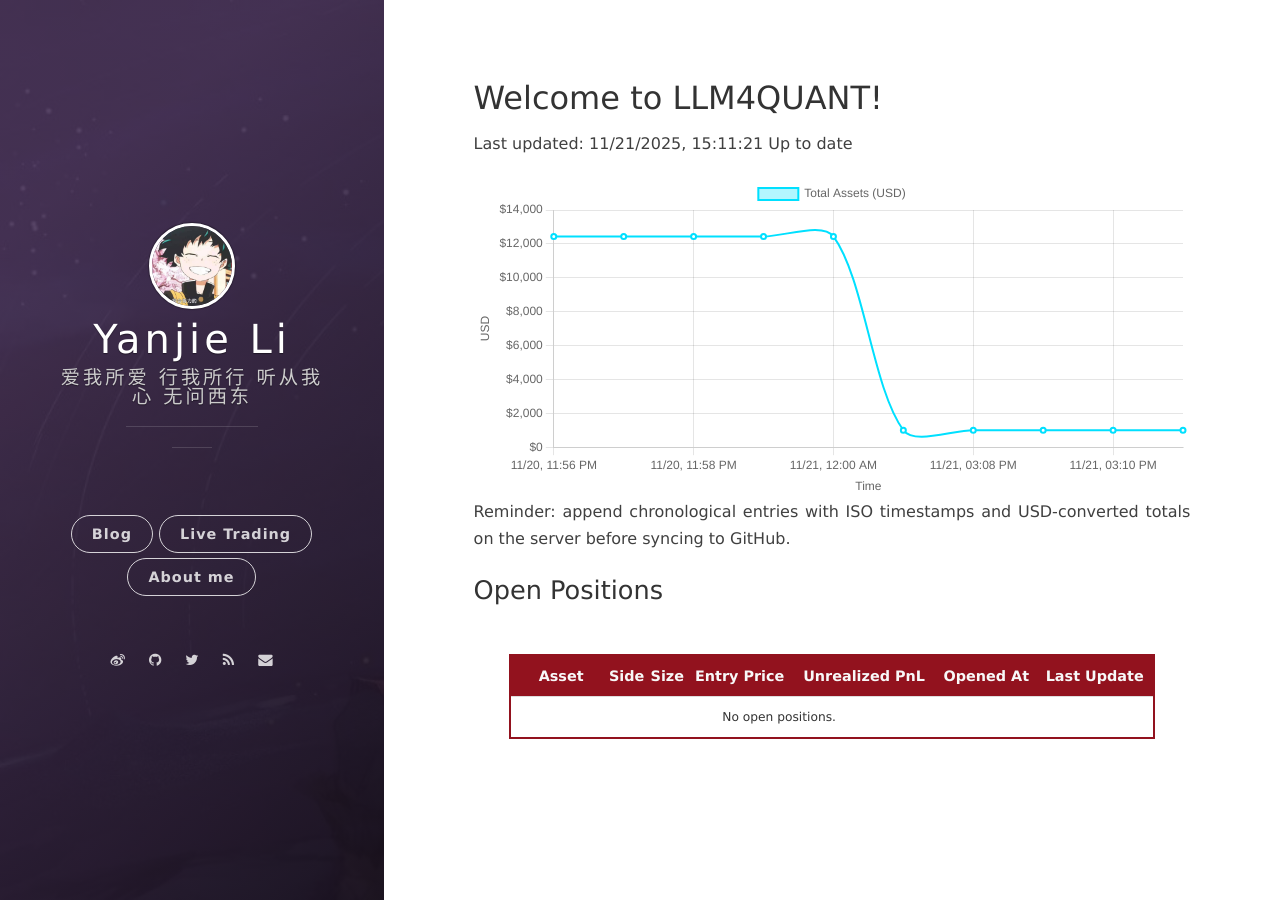
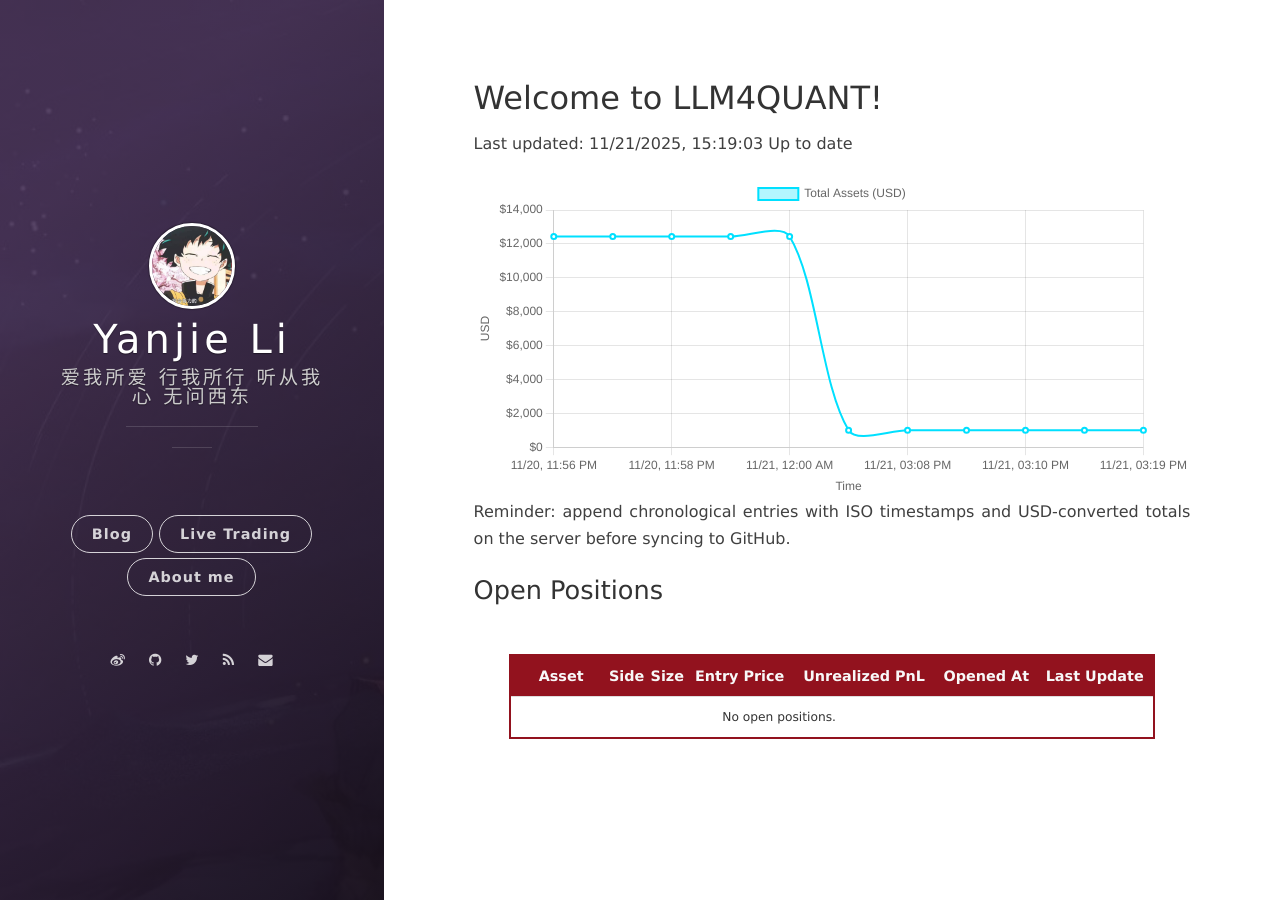
Before and after one commit to leeyegy/leeyegy.github.io, a Jekyll site: the page built from live-trading.html, in a window 1280 px wide. Built offline with Jekyll 4.4.1, drawn with Linux system fonts in a browser that asks for light colours; nearby versions of some CDN libraries; some of the changed lines change nothing that is shown.

Commit message:
AccountMonitor: update balance history 2025-11-21T23:19:03+08:00

```diff
--- a/assets/data/binance/balance-history.json
+++ b/assets/data/binance/balance-history.json
@@ -1,5 +1,5 @@
 {
-  "generatedAt": "2025-11-21T15:11:21Z",
+  "generatedAt": "2025-11-21T23:19:03+08:00",
   "asset": "total_usd_value",
   "history": [
     {
@@ -41,6 +41,10 @@
     {
       "timestamp": "2025-11-21T15:11:21Z",
       "totalUsd": 1002.16734911
+    },
+    {
+      "timestamp": "2025-11-21T23:19:03+08:00",
+      "totalUsd": 1002.16734911
     }
   ]
 }
```
